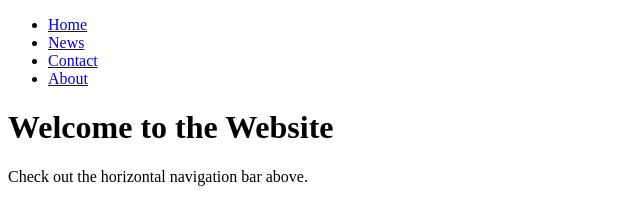
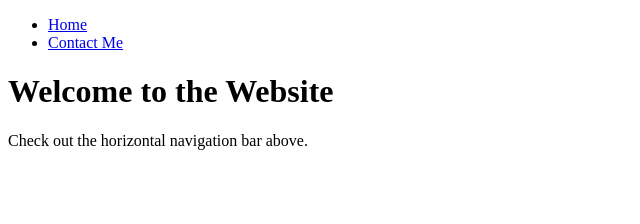
Before and after one commit to mrbouquet69/Developer-Portfolio-Roblox, a plain HTML site: page docs/index.html in a window 1280 px wide. Shown: the whole page, without its empty margins (0-640 px from the left). Drawn offline with Linux system fonts and the light colour scheme.

Commit message:
Update index.html

```diff
--- a/docs/index.html
+++ b/docs/index.html
@@ -11,9 +11,7 @@
     <nav>
         <ul>
             <li><a href="index.html">Home</a></li>
-            <li><a href="news.html">News</a></li>
-            <li><a href="contact.html">Contact</a></li>
-            <li><a href="about.html">About</a></li>
+            <li><a href="news.html">Contact Me</a></li>
         </ul>
     </nav>
 
```
